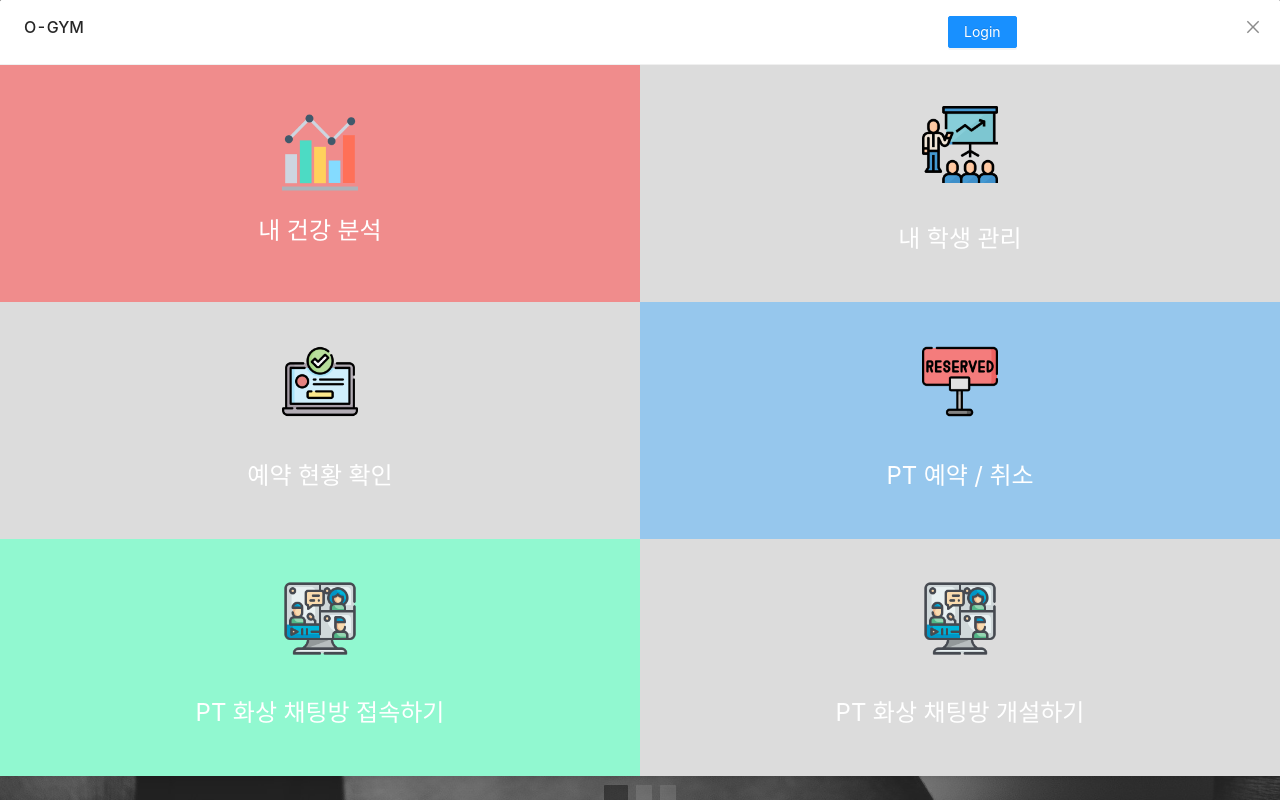
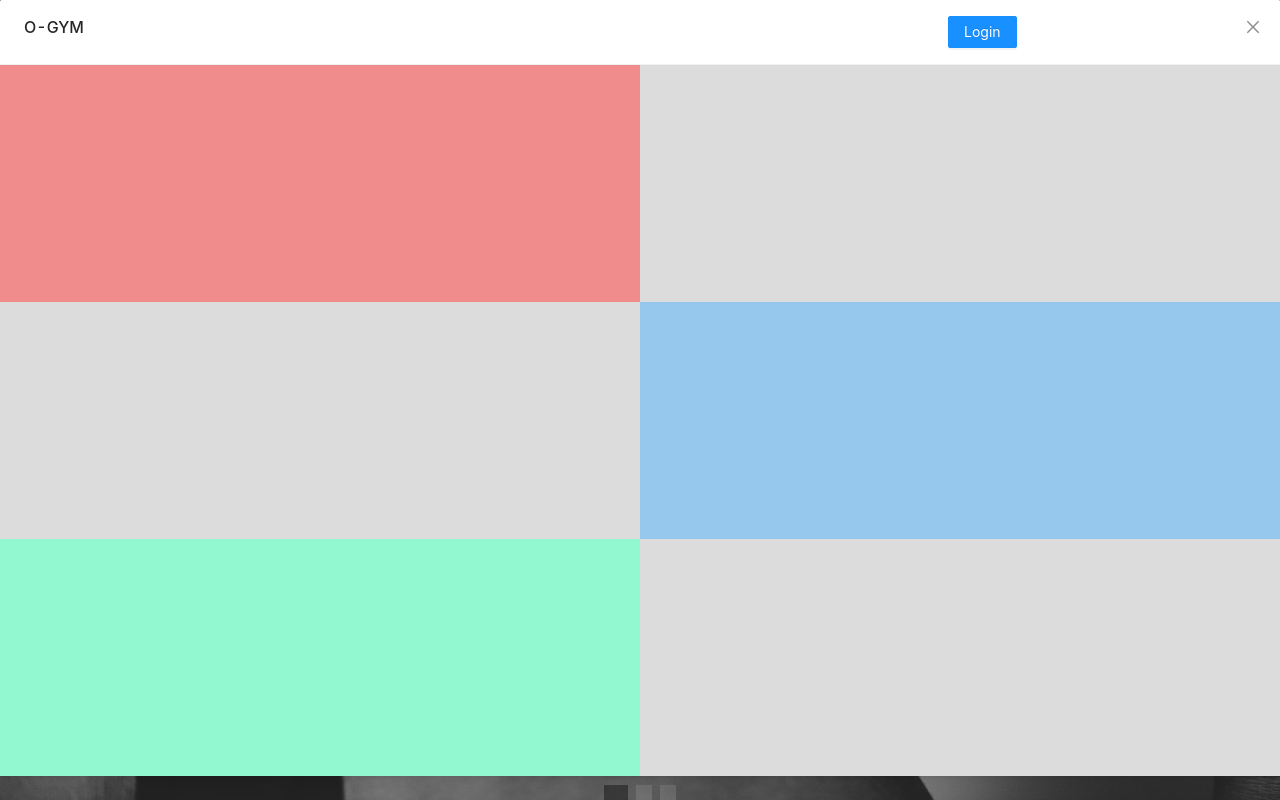
Before and after one commit to nodays0502/O-Gym, a React (Create React App) app in the folder FrontEnd/: page / in a window 1280 px wide. Both pictures are taken after a click on the button 60 px from the left and 60 px from the top of the page. Built offline with nearby package versions, Linux system fonts and the light colour scheme.

Commit message:
chore : 로그인 기능 완성

```diff
--- a/FrontEnd/src/components/organisms/Login/Login-content.tsx
+++ b/FrontEnd/src/components/organisms/Login/Login-content.tsx
@@ -35,13 +35,13 @@ const LoginContent = (): JSX.Element => {
     }
 
     const success = () => {
-        message.success('Login Success');
+        message.success('성공적으로 로그인 되었습니다.');
         history.push('/');
         resetLoginInfo();
     };
 
     const error = () => {
-        message.error('Login Error');
+        message.error('아이디나 비밀번호가 잘못되었습니다. 다시 입력해주세요');
         history.push('/login');
         resetLoginInfo();
     };
--- a/FrontEnd/src/components/organisms/Main/Main-Navigation.tsx
+++ b/FrontEnd/src/components/organisms/Main/Main-Navigation.tsx
@@ -1,4 +1,4 @@
-import { Modal, Typography, Button, Image, Row, Col } from "antd";
+import { Modal, Typography, Button, Image, Row, Col, message } from "antd";
 import { useState } from "react";
 import styled from "styled-components";
 import { Link } from "react-router-dom";
@@ -8,8 +8,10 @@ import conference from "../../../assets/pages/mainPage/navButton/conference.png"
 import onlineBooking from "../../../assets/pages/mainPage/navButton/online-booking.png"
 import reserved from "../../../assets/pages/mainPage/navButton/reserved.png"
 import work from "../../../assets/pages/mainPage/navButton/work.png"
+// @ts-ignore
 import jwt_decode from "jwt-decode";
-
+import { useEffect } from "react";
+import { useHistory } from "react-router";
 const { Text } = Typography;
 const StyledModal = styled(Modal)`
   position: fixed;
@@ -56,23 +58,39 @@ const StyledCircledImage = styled(Image)`
   clip-path : circle(50%);
 `;
 
-const titleComponent = (): JSX.Element => {
+const LoggedDiv = styled.div`
+  display: flex;
 
-  return (
-    <Button type="primary">
-      "O-GYM"
-    </Button>
-  );
-}
+`;
 
 
 const MainNavigation = (): JSX.Element => {
 
     const [isVisible, setIsVisible] = useState<boolean>(false);
+    const [logged, setLogged] = useState<string>('');
+    const [role, setRole] = useState<string>('');
+  const history = useHistory();
+  try {
 
 
-    try {
+    useEffect(() => {
       const accessToken = localStorage.getItem('accessToken');
+
+      if (accessToken != null) {
+
+        const decoded: {
+          nickname,role
+        } = jwt_decode(accessToken);
+        if (decoded['nickname']) {
+          setLogged(decoded['nickname']);
+          setRole(decoded['role']);
+        }
+        else {
+
+        }
+      }
+    }, [])
+
 
     }
 
@@ -89,6 +107,20 @@ const MainNavigation = (): JSX.Element => {
         setIsVisible(!isVisible)
   }
 
+  const clickLoginButton = () => {
+    history.push('/login');
+  }
+  const clickLogoutButton = () => {
+    history.push('/');
+    console.log('test')
+    localStorage.removeItem('accessToken');
+    localStorage.removeItem('refreshToken');
+    setLogged('');
+    setRole('');
+    message.info('성공적으로 로그아웃 되었습니다');
+    setIsVisible(!isVisible);
+  }
+
     return (
         <>
             <StyledButton onClick={clickMenuButton}
@@ -102,11 +134,37 @@ const MainNavigation = (): JSX.Element => {
           title={
             <Row>
               <Col span={8}>O-GYM</Col>
+
+                {
+                  logged !== '' ? (
+                    <Col span={7} offset={5}>
+                    <LoggedDiv>
+
+                    <Text>
+                      {logged}님
+
+                      환영합니다
+                      </Text>
+
+                      <Button type="primary" onClick={
+                        clickLogoutButton
+                      }>
+                        Logout
+                      </Button>
+                    </LoggedDiv>
+                    </Col>
+                  )
+                    :
                     <Col span={2} offset={10}>
-                <Button type="primary">
+
+                    <Button type="primary"
+                      onClick={ clickLoginButton}
+                    >
                       Login
                         </Button>
                     </Col>
+                }
+
             </Row>
           }
                 visible={isVisible}
@@ -118,7 +176,10 @@ const MainNavigation = (): JSX.Element => {
             >
               {/* 모달 내용 */}
               <Row style={{flex: 1, display: "flex", alignItems: "stretch"}}>
-                <Col span={12} style={{backgroundColor: "#F08C8C", display: "flex", justifyContent: "center", alignItems: "center", flexDirection: "column" }}>
+
+            {role === 'ROLE_PTSTUDENT' ?
+
+            <Col span={12} style={{ backgroundColor: "#F08C8C", display: "flex", justifyContent: "center", alignItems: "center", flexDirection: "column" }}>
               <Link to={'/내건강분석'} style={{display: "flex", justifyContent: "center", alignItems: "center", flexDirection: "column", height: "50%", width: "15%" }}>
               <img src={barChart} alt="내 건강분석" style={{width: "80%"}}/>
               </Link>
@@ -126,6 +187,16 @@ const MainNavigation = (): JSX.Element => {
               <p style={{color: "white", fontSize: "1.5rem"}}>내 건강 분석</p>
               </Link>
             </Col>
+
+              :
+
+              <Col span={12} style={{ backgroundColor: "#F08C8C", display: "flex", justifyContent: "center", alignItems: "center", flexDirection: "column" }}>
+
+              </Col>
+            }
+
+            {role === 'ROLE_PTTEACHER' ?
+
             <Col span={12} style={{backgroundColor: "#dcdcdc", display: "flex", justifyContent: "center", alignItems: "center", flexDirection: "column"}}>
             <Link to={'/내학생관리'} style={{display: "flex", justifyContent: "center", alignItems: "center", flexDirection: "column", height: "50%", width: "15%" }}>
             <img src={work} alt="내 학생 관리" style={{width: "80%"}}/>
@@ -134,6 +205,13 @@ const MainNavigation = (): JSX.Element => {
             <p style={{color: "white", fontSize: "1.5rem", marginTop: "1rem"}}>내 학생 관리</p>
             </Link>
               </Col>
+
+              :
+              <Col span={12} style={{backgroundColor: "#dcdcdc", display: "flex", justifyContent: "center", alignItems: "center", flexDirection: "column"}}>
+              </Col>
+            }
+
+            {role === 'ROLE_PTTEACHER' ?
             <Col span={12} style={{backgroundColor: "#dcdcdc", display: "flex", justifyContent: "center", alignItems: "center", flexDirection: "column"}}>
             <Link to={'/예약현황확인'} style={{display: "flex", justifyContent: "center", alignItems: "center", flexDirection: "column", height: "50%", width: "15%" }}>
             <img src={onlineBooking} alt="예약 현황 확인" style={{width: "80%"}}/>
@@ -142,6 +220,14 @@ const MainNavigation = (): JSX.Element => {
             <p style={{color: "white", fontSize: "1.5rem", marginTop: "1rem"}}>예약 현황 확인</p>
             </Link>
               </Col>
+
+              :
+              <Col span={12} style={{backgroundColor: "#dcdcdc", display: "flex", justifyContent: "center", alignItems: "center", flexDirection: "column"}}>
+              </Col>
+            }
+
+            {role === 'ROLE_PTSTUDENT' ?
+
             <Col span={12} style={{backgroundColor: "#96C7ED", display: "flex", justifyContent: "center", alignItems: "center", flexDirection: "column" }}>
             <Link to={'/studentreservation'} style={{display: "flex", justifyContent: "center", alignItems: "center", flexDirection: "column", height: "50%", width: "15%" }}>
               <img src={reserved} alt="예약" style={{width: "80%"}}/>
@@ -150,6 +236,18 @@ const MainNavigation = (): JSX.Element => {
               <p style={{color: "white", fontSize: "1.5rem", marginTop: "1rem"}}>PT 예약 / 취소</p>
             </Link>
               </Col>
+
+              :
+
+              <Col span={12} style={{backgroundColor: "#96C7ED", display: "flex", justifyContent: "center", alignItems: "center", flexDirection: "column" }}>
+              </Col>
+
+
+
+
+            }
+
+            {role === 'ROLE_PTSTUDENT' ?
               <Col span={12} style={{backgroundColor: "#91F8D0", display: "flex", justifyContent: "center", alignItems: "center", flexDirection: "column" }}>
               <Link to={'/화상채팅접속'} style={{display: "flex", justifyContent: "center", alignItems: "center", flexDirection: "column", height: "50%", width: "15%" }}>
                 <img src={conference} alt="예약" style={{width: "80%"}}/>
@@ -158,6 +256,14 @@ const MainNavigation = (): JSX.Element => {
                 <p style={{color: "white", fontSize: "1.5rem", marginTop: "1rem"}}>PT 화상 채팅방 접속하기</p>
               </Link>
               </Col>
+
+              :
+              <Col span={12} style={{backgroundColor: "#91F8D0", display: "flex", justifyContent: "center", alignItems: "center", flexDirection: "column" }}>
+              </Col>
+            }
+
+            {role === 'ROLE_PTTEACHER' ?
+
             <Col span={12} style={{backgroundColor: "#dcdcdc", display: "flex", justifyContent: "center", alignItems: "center", flexDirection: "column"}}>
             <Link to={'/화상채팅접속'} style={{display: "flex", justifyContent: "center", alignItems: "center", flexDirection: "column", height: "50%", width: "15%" }}>
             <img src={conference} alt="예약" style={{width: "80%"}}/>
@@ -166,6 +272,14 @@ const MainNavigation = (): JSX.Element => {
             <p style={{color: "white", fontSize: "1.5rem", marginTop: "1rem"}}>PT 화상 채팅방 개설하기</p>
             </Link>
               </Col>
+
+              :
+
+              <Col span={12} style={{backgroundColor: "#dcdcdc", display: "flex", justifyContent: "center", alignItems: "center", flexDirection: "column"}}>
+                </Col>
+            }
+
+
               </Row>
             </StyledModal>
 
--- a/FrontEnd/src/pages/LoginPage/LoginPage.tsx
+++ b/FrontEnd/src/pages/LoginPage/LoginPage.tsx
@@ -6,6 +6,7 @@ import LoginContent from "../../components/organisms/Login/Login-content";
 import RegisterStudent from "../../components/organisms/Register/Register-Student";
 import RegisterTrainer from "../../components/organisms/Register/Register-Trainer";
 import { InputState } from "../../recoil/atoms/InputState";
+// @ts-ignore
 import jwt_decode from "jwt-decode";
 const { TabPane } = Tabs;
 
```
Lines whose indentation alone changed are shown as unchanged.
